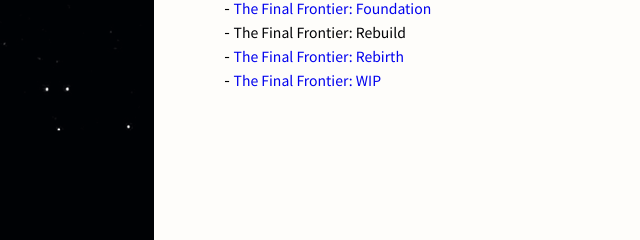
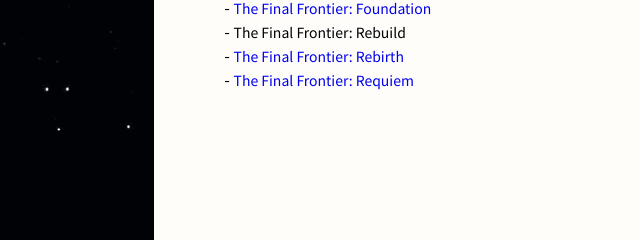
Before and after one commit to Fi-ral/webpage, a website with bundled scripts: page public/projects/final_frontier.html in a window 1280 px wide. Shown: the part 618-858 px from the top of the page, 0-640 px from the left. Built offline with nearby package versions, Linux system fonts and the light colour scheme.

Commit message:
Minor changes

```diff
--- a/public/projects/final_frontier.html
+++ b/public/projects/final_frontier.html
@@ -44,7 +44,7 @@
 				<li><a href="https://discord.gg/zFJhnsJ9aT">The Final Frontier: Foundation</a></li>
 				<li><span>The Final Frontier: Rebuild</span></li>
 				<li><a href="https://discord.gg/tDrkFPntUG">The Final Frontier: Rebirth</a></li>
-				<li><a href="https://discord.gg/kZfvWQD23h">The Final Frontier: WIP</a></li>
+				<li><a href="https://discord.gg/kZfvWQD23h">The Final Frontier: Requiem</a></li>
 			</ul>
 			<footer></footer>
 		</article>
```
Also changed, not shown: public/projects/dust_and_dawn.html (+3 -0 lines).
